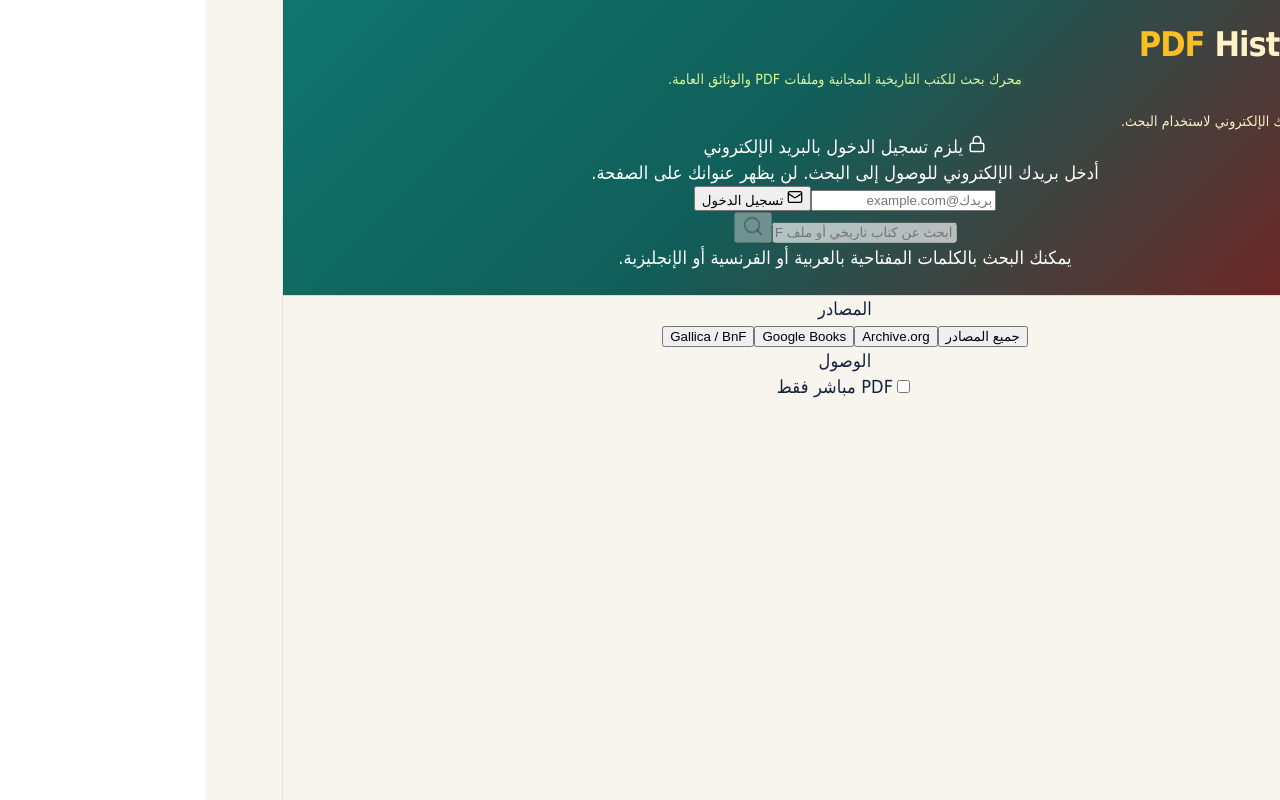
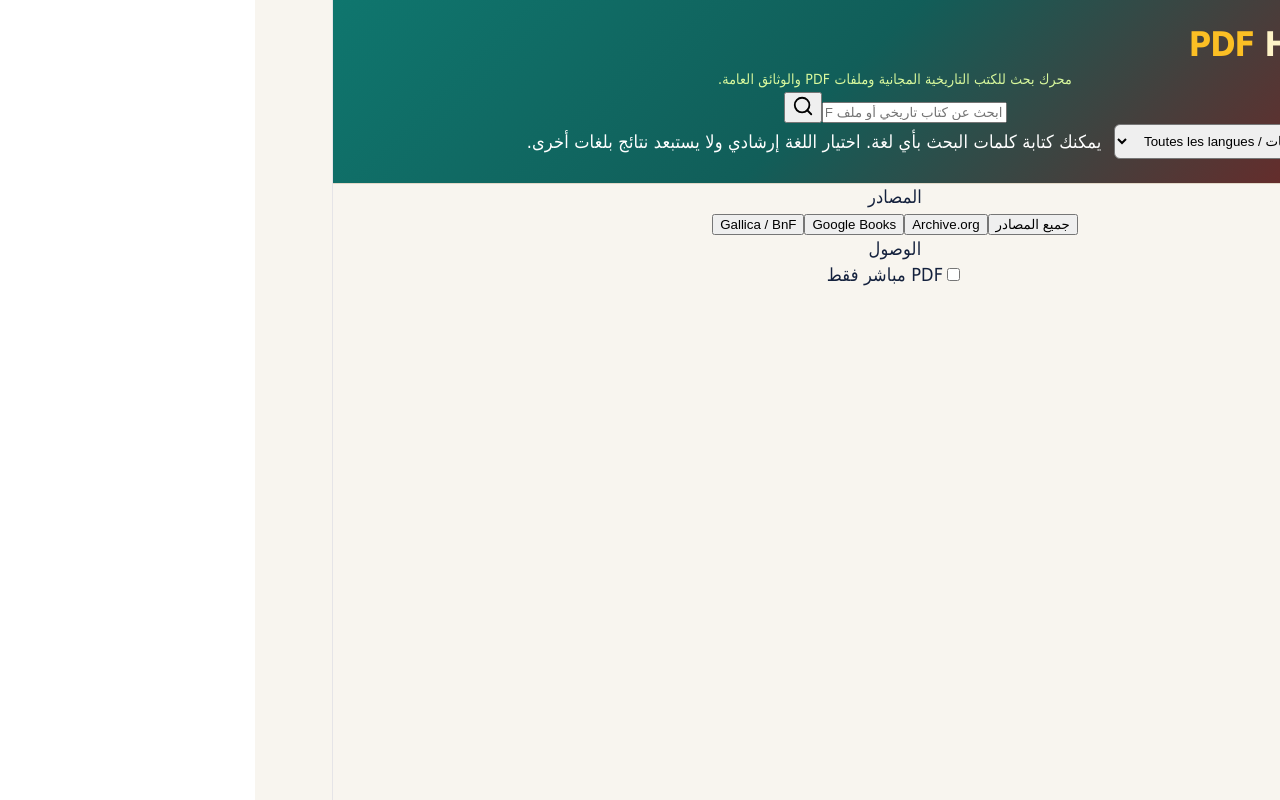
Before and after one commit to hicham2024/historio-ai, a React (Vite) app: page / in a window 1280 px wide. Built offline with nearby package versions, Linux system fonts and the light colour scheme.

Commit message:
Remove mandatory email gate and allow multilingual Unicode search in Historio PDF

```diff
--- a/src/App.jsx
+++ b/src/App.jsx
@@ -4,10 +4,7 @@ import {
   ExternalLink,
   BookOpen,
   Loader2,
-  Mail,
-  Lock,
   Download,
-  LogOut,
 } from "lucide-react";
 
 const SOURCES = {
@@ -367,10 +364,7 @@ function ResultItem({ item }) {
 
 export default function App() {
   const [keyword, setKeyword] = useState("");
-  const [email, setEmail] = useState(
-    localStorage.getItem("histobook_user_email") || ""
-  );
-  const [emailInput, setEmailInput] = useState("");
+  const [searchLanguage, setSearchLanguage] = useState("all");
   const [results, setResults] = useState([]);
   const [loading, setLoading] = useState(false);
   const [sourceFilter, setSourceFilter] = useState("all");
@@ -383,44 +377,8 @@ export default function App() {
     });
   }, [results, sourceFilter, onlyPdf]);
 
-  async function connectWithEmail(event) {
-    event.preventDefault();
-
-    const value = emailInput.trim().toLowerCase();
-    const isValid = /^\S+@\S+\.\S+$/.test(value);
-
-    if (!isValid) return;
-
-    try {
-      const formData = new URLSearchParams();
-      formData.append("form-name", "clients");
-      formData.append("email", value);
-      formData.append("source", "Histobook");
-
-      await fetch("/", {
-        method: "POST",
-        headers: { "Content-Type": "application/x-www-form-urlencoded" },
-        body: formData.toString(),
-      });
-    } catch {
-      // L'utilisateur peut continuer même si Netlify Forms ne répond pas.
-    }
-
-    localStorage.setItem("histobook_user_email", value);
-    setEmail(value);
-    setEmailInput("");
-  }
-
-  function logout() {
-    localStorage.removeItem("histobook_user_email");
-    setEmail("");
-    setResults([]);
-  }
-
   async function runSearch(event) {
     event.preventDefault();
-
-    if (!email) return;
 
     const clean = keyword.trim();
     if (!clean) return;
@@ -428,6 +386,7 @@ export default function App() {
     setLoading(true);
     setResults([]);
 
+    // Unicode queries work directly for Arabic, French, English, Spanish and more.
     const queries = buildQueries(clean);
 
     const settled = await Promise.all(
@@ -486,61 +445,17 @@ export default function App() {
             محرك بحث للكتب التاريخية المجانية وملفات PDF والوثائق العامة.
           </div>
 
-          <div className="userbar">
-            <div>
-              {email ? (
-                <>متصل ✅</>
-              ) : (
-                <>سجّل الدخول ببريدك الإلكتروني لاستخدام البحث.</>
-              )}
-            </div>
-
-            <div style={{ display: "flex", gap: 8, flexWrap: "wrap" }}>
-              {email && (
-                <button type="button" onClick={logout}>
-                  <LogOut size={14} /> تسجيل الخروج
-                </button>
-              )}
-            </div>
-          </div>
-
-          {!email && (
-            <div className="gate">
-              <div className="gate-title">
-                <Lock size={18} /> يلزم تسجيل الدخول بالبريد الإلكتروني
-              </div>
-
-              <div>
-                أدخل بريدك الإلكتروني للوصول إلى البحث. لن يظهر عنوانك على الصفحة.
-              </div>
-
-              <form onSubmit={connectWithEmail}>
-                <input
-                  value={emailInput}
-                  onChange={(e) => setEmailInput(e.target.value)}
-                  placeholder="بريدك@example.com"
-                  type="email"
-                />
-
-                <button type="submit">
-                  <Mail size={16} /> تسجيل الدخول
-                </button>
-              </form>
-            </div>
-          )}
-
           <form
-            className={`search-row ${!email ? "disabled" : ""}`}
+            className="search-row"
             onSubmit={runSearch}
           >
             <input
               value={keyword}
               onChange={(e) => setKeyword(e.target.value)}
               placeholder="ابحث عن كتاب تاريخي أو ملف PDF أو وثيقة أرشيفية…"
-              disabled={!email}
             />
 
-            <button disabled={loading || !email} type="submit">
+            <button disabled={loading} type="submit">
               {loading ? (
                 <Loader2 className="spin" size={22} />
               ) : (
@@ -549,8 +464,17 @@ export default function App() {
             </button>
           </form>
 
-          <div className="search-help">
-            يمكنك البحث بالكلمات المفتاحية بالعربية أو الفرنسية أو الإنجليزية.
+          <div className="search-help" style={{display:"flex",gap:12,alignItems:"center",flexWrap:"wrap"}}>
+            <label htmlFor="search-language">لغة البحث:</label>
+            <select id="search-language" value={searchLanguage} onChange={(event) => setSearchLanguage(event.target.value)} style={{padding:"8px 12px",borderRadius:6}}>
+              <option value="all">جميع اللغات / Toutes les langues</option>
+              <option value="ar">العربية</option>
+              <option value="fr">Français</option>
+              <option value="en">English</option>
+              <option value="es">Español</option>
+              <option value="other">لغات أخرى / Other languages</option>
+            </select>
+            <span>يمكنك كتابة كلمات البحث بأي لغة. اختيار اللغة إرشادي ولا يستبعد نتائج بلغات أخرى.</span>
           </div>
         </div>
       </header>
@@ -601,7 +525,7 @@ export default function App() {
             </div>
           )}
 
-          {!loading && results.length > 0 && filtered.length === 0 && email && (
+          {!loading && results.length > 0 && filtered.length === 0 && (
             <div className="empty">
               لم يتم العثور على ملف PDF. جرّب كلمة مفتاحية أخرى أو ألغِ خيار «PDF مباشر فقط».
             </div>
```
